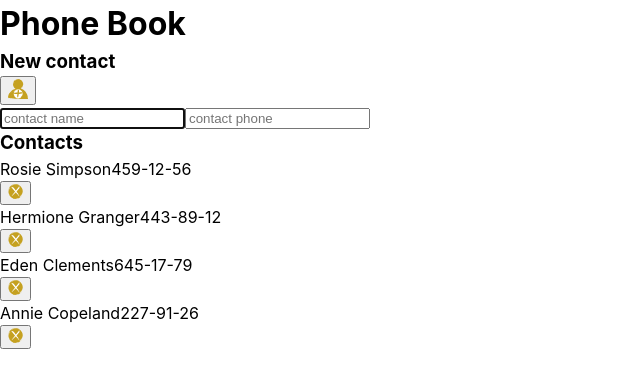
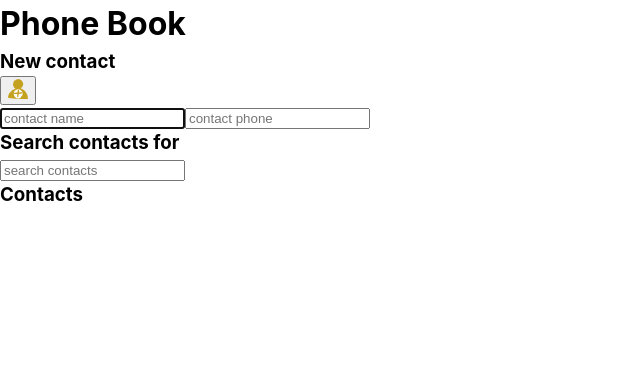
Before and after one commit to StefieCaff/goit-react-hw-02-phonebook, a React (Create React App) app: page / in a window 1280 px wide. Shown: the top 388 px of the page, without its empty margins (0-640 px from the left). Built offline with nearby package versions, Linux system fonts and the light colour scheme.

Commit message:
basic functionality
local storage
search
add
remove
list

```diff
--- a/src/components/App.jsx
+++ b/src/components/App.jsx
@@ -1,52 +1,49 @@
 
 import { useState, useEffect } from "react";
 import { nanoid } from 'nanoid';
+import { useLocalStorage } from "./LocalStorage/local-storage.js";
 
 import { ContactForm } from './ContactForm/ContactForm.jsx'
 import { ContactList } from './ContactList/ContactList.jsx'
+import { Filter } from './Filter/Filter.jsx'
 
 export const App = () => {
 
-  const [contacts, setContacts] = useState({
-    contacts: [
-      { id: 'id-1', name: 'Rosie Simpson', number: '459-12-56' },
-      { id: 'id-2', name: 'Hermione Granger', number: '443-89-12' },
-      { id: 'id-3', name: 'Eden Clements', number: '645-17-79' },
-      { id: 'id-4', name: 'Annie Copeland', number: '227-91-26' },
-    ],
-    filter: ''
-  });
+  const [contacts, setContacts] = useLocalStorage('contacts', []);
+  const [filter, setFilter] = useState('');
 
-  const [id, setId] = useState('');
-  useEffect(() => {
+  const handleAddContact = data => {
 
-  }, [contacts, id])
+    setContacts([...contacts, data])
+  };
 
+  const handleFilterInput = (e) => {
+    setFilter(e.target.value);
+  };
 
-  const handleAddContact = ({name, number}) => {
-    let nameInputId = nanoid(6);
-    setId(nameInputId);
-    const newContact = {
-      id: { nameInputId },
-      name,
-      number
-    };
-    setContacts([ ...contacts.contacts, newContact,]);
+  const searchContact = () => {
+    const normalizeFilter = filter.toLowerCase();
+    return contacts.filter(contact =>
+      contact.name.toLowerCase().includes(normalizeFilter)
+    );
   };
 
   const handleRemove = (id) => {
-      setContacts(({ contacts }) => ({
-       contacts: contacts.filter(contact => contact.id !== id),
-    }));
-  }
+    setContacts(prevContacts =>
+      prevContacts.filter(contact => contact.id !== id)
+    )
+  };
 
   return (
     <>
       <h1>Phone Book</h1>
       <ContactForm onAdd={handleAddContact} />
-
+      <Filter
+        value={filter}
+        onFilter ={handleFilterInput}
+      />
       <ContactList
-        contacts={contacts.contacts}
+        contacts={searchContact()}
         onRemove ={handleRemove}
       />
     </>
--- a/src/components/ContactForm/ContactForm.jsx
+++ b/src/components/ContactForm/ContactForm.jsx
@@ -1,40 +1,30 @@
 import PropTypes from 'prop-types'
 import { useState } from "react"
+import { nanoid } from 'nanoid';
 
 import { SVG } from '../Icons/Icons.jsx'
 
 export const ContactForm = ({onAdd}) => {
-
-    // const {
-    //     onAdd
-    // } = props;
-
-    // const [input, setInput] = useState({ name: '', number: ''})
     const [name, setName] = useState('');
     const [number, setNumber]= useState('');
 
+    const handleChangeName = e => {
+        setName(e.target.value);
+    };
+
+    const handleChangeTel = e => {
+        setNumber(e.target.value);
+    };
 
     const handleSubmit = (e) => {
         e.preventDefault();
-        onAdd({name, number})
+
+        const data = ({ id: nanoid(6), name: name, number: number });
+        onAdd(data)
         formReset();
     }
 
-const handleChangeName = e => {
-    setName(e.currentTarget.value);
-  };
-
-  const handleChangeTel = e => {
-      setNumber(e.currentTarget.value);
-  };
-
-    // const handleInput = (e) => {
-    //     e.preventDefault();
-    //     setInput(prev => ({ ...prev, [e.target.name]: e.target.value }));
-    // };
-
     const formReset = () => {
-        // setInput('');
         setName('');
         setNumber('')
   };
--- a/src/components/ContactList/ContactList.jsx
+++ b/src/components/ContactList/ContactList.jsx
@@ -7,27 +7,25 @@ export const ContactList = (props) => {
     const {
         contacts,
         onRemove,
-        children
+
     } = props;
 
     return (
         <div>
             <h3>Contacts</h3>
             <div>
-                {children}
                 <ul>
-                         <>
-                            {contacts.map(contact => {
+                    {contacts.map(({ id, name, number }) => {
                         return (
-                                    <li key={contact.id}>
+                            <li key={id}>
                                 <p>
-                                            <span>{contact.name}</span>
-                                            <span>{contact.number}</span>
+                                    <span>{name}</span>
+                                    <span>{number}</span>
                                 </p>
                                 <button
                                     type="button"
                                     onClick={() => {
-                                                onRemove(contact.id);
+                                        onRemove(id);
                                     }}>
                                     <SVG
                                         width="15"
@@ -38,8 +36,6 @@ export const ContactList = (props) => {
                             </li>
                         );
                     })}
-                        </>
-
                 </ul>
             </div>
         </div>
--- a/src/components/Filter/Filter.jsx
+++ b/src/components/Filter/Filter.jsx
@@ -1,16 +1,30 @@
-// import PropTypes from 'prop-types'
+import PropTypes from 'prop-types'
 
-// const Filter = (props) => {
+const Filter = (props) => {
 
-//     const {
+    const {
+        value,
+        onFilter
+    } = props;
 
-//     } = props;
+    return (
+        <div>
+            <h3>Search contacts for { value }</h3>
+            <input
+                type="text"
+                value={value}
+                placeholder="search contacts"
+                onChange={onFilter}
 
-//     return (
 
-//     );
-// };
+            />
+        </div>
+    );
+};
 
-// Filter.propTypes = {
-//     prop: PropTypes.value.isRequired,
-// }
+Filter.propTypes = {
+    value: PropTypes.string.isRequired,
+    onFilter: PropTypes.func.isRequired
+}
+
+export {Filter}
--- /dev/null
+++ b/src/components/LocalStorage/local-storage.js
@@ -0,0 +1,15 @@
+import { useEffect, useState } from 'react';
+
+const useLocalStorage = (key, defaultValue) => {
+    const [store, setStore] = useState(
+        () => window.JSON.parse(localStorage.getItem(key)) ?? defaultValue
+    );
+
+    useEffect(() => {
+        window.localStorage.setItem(key, JSON.stringify(store))
+    }, [store, key]);
+
+    return [store, setStore];
+};
+
+export { useLocalStorage }
```
Lines whose indentation alone changed are shown as unchanged.
